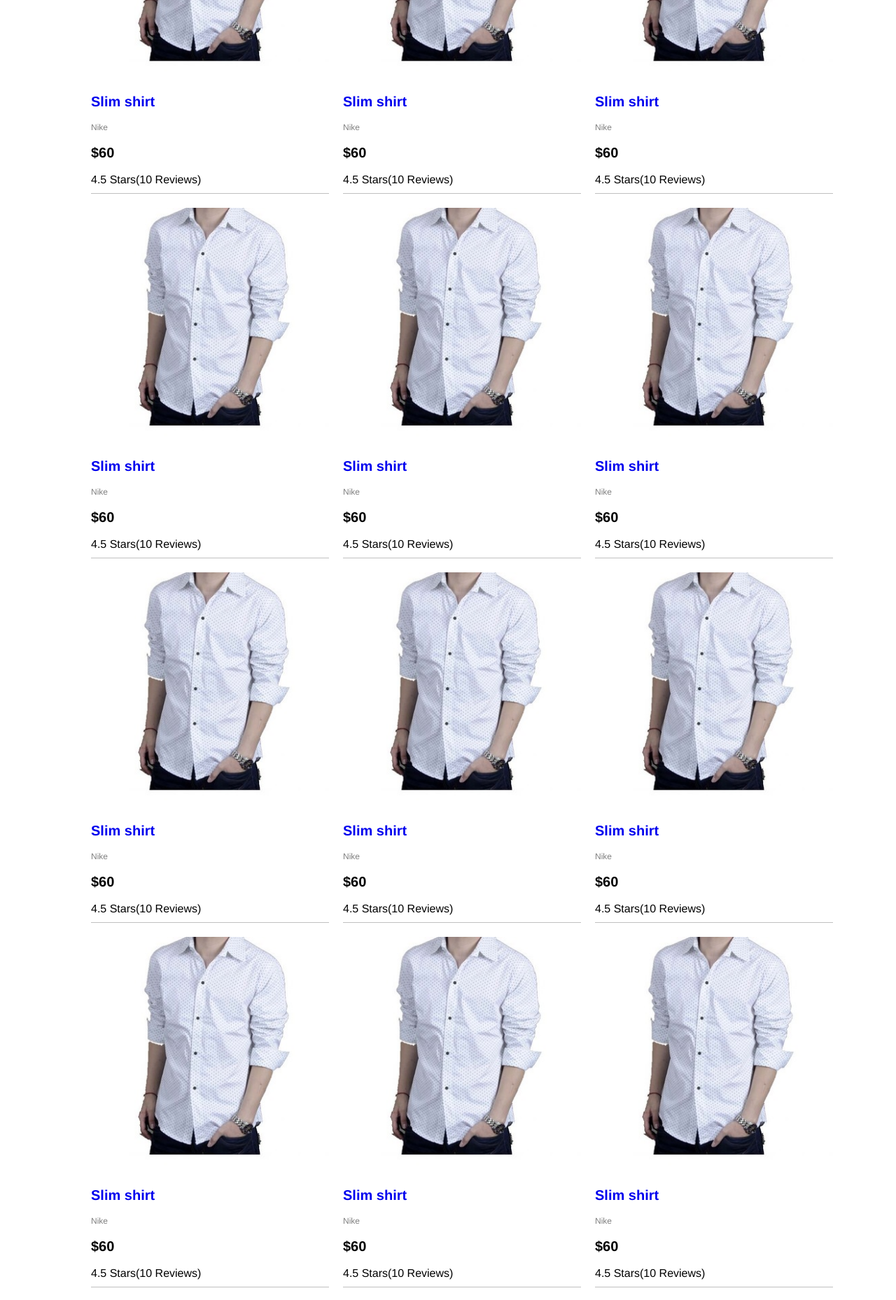
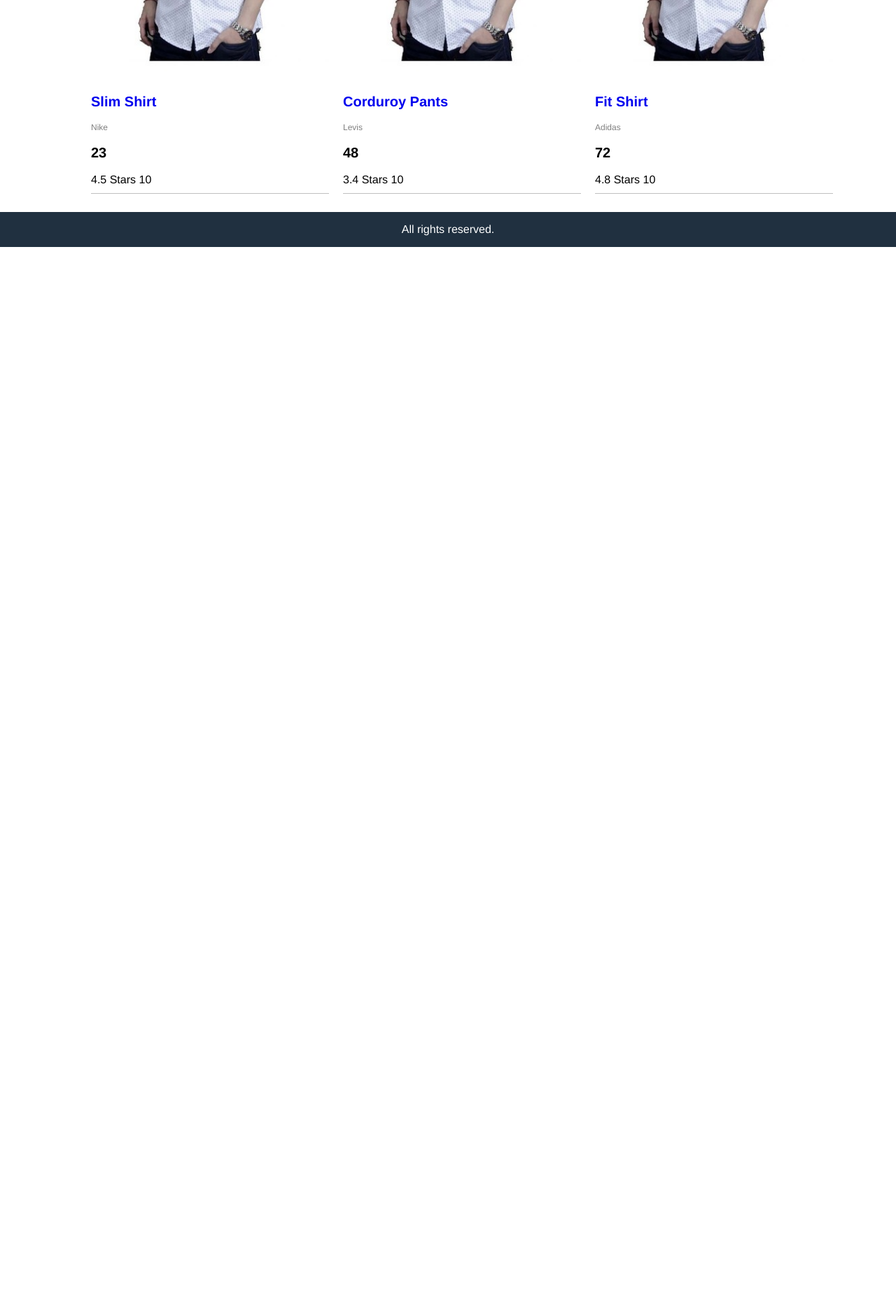
Before and after one commit to mhaji007/Barter, a React (Create React App) app in the folder frontend/: page / in a window 1280 px wide. Shown: the part 300-2158 px from the top of the page at 70% size. After the commit the page ends 800 px from the top, so only its background shows below. Built offline with nearby package versions, Linux system fonts and the light colour scheme.

Commit message:
Render products dynamically

```diff
--- a/frontend/src/App.js
+++ b/frontend/src/App.js
@@ -1,18 +1,24 @@
 import React from 'react';
 import './App.css';
+import data from './data';
 
 function App() {
 
-  const openMenu = () =>{
-    document.querySelector(".sidebar").classList.add("open");
+    const openMenu = () => {
+        document
+            .querySelector(".sidebar")
+            .classList
+            .add("open");
     }
 
-  const closeMenu = () =>{
-    document.querySelector(".sidebar").classList.remove("open");
+    const closeMenu = () => {
+        document
+            .querySelector(".sidebar")
+            .classList
+            .remove("open");
     }
 
-  return (
-    <div className="grid-container">
+    return (<div className="grid-container">
         <header className="header">
             <div className="brand">
                 <button onClick={openMenu}>
@@ -30,157 +36,35 @@ function App() {
             <h3>Shopping Categories</h3>
             <button className="sidebar-close-button" onClick={closeMenu}>x</button>
             <ul>
-            <li><a href="index.html">Pants</a></li>
-            <li><a href="index.html">Shirts</a></li>
+                <li>
+                    <a href="index.html">Pants</a>
+                </li>
+                <li>
+                    <a href="index.html">Shirts</a>
+                </li>
             </ul>
 
         </aside>
         <main className="main">
             <div className="content">
                 <ul className="products">
+                  {
+
+data.products.map(product =>
   <li>
           <div className="product">
-                        <img className="product-image" src="/images/d1.jpg" alt="product"/>
+              <img className="product-image" src={product.image} alt="product"/>
               <div className="product-name">
-                            <a href="product.html">Slim shirt</a>
+                  <a href="product.html">{product.name}</a>
               </div>
-                        <div className="product-brand">Nike</div>
-                        <div className="product-price">$60</div>
-                        <div className="product-rating">4.5 Stars(10 Reviews)</div>
+              <div className="product-brand">{product.brand}</div>
+              <div className="product-price">{product.price}</div>
+              <div className="product-rating">{product.rating } Stars {product.numReviews}</div>
           </div>
-                </li>
-                <li>
-                    <div className="product">
-                        <img className="product-image" src="/images/d1.jpg" alt="product"/>
-                        <div className="product-name">
-                            <a href="product.html">Slim shirt</a>
-                        </div>
-                        <div className="product-brand">Nike</div>
-                        <div className="product-price">$60</div>
-                        <div className="product-rating">4.5 Stars(10 Reviews)</div>
-                    </div>
-                </li>
-                <li>
-                    <div className="product">
-                        <img className="product-image" src="/images/d1.jpg" alt="product"/>
-                        <div className="product-name">
-                            <a href="product.html">Slim shirt</a>
-                        </div>
-                        <div className="product-brand">Nike</div>
-                        <div className="product-price">$60</div>
-                        <div className="product-rating">4.5 Stars(10 Reviews)</div>
-                    </div>
-                </li>
-                <li>
-                    <div className="product">
-                        <img className="product-image" src="/images/d1.jpg" alt="product"/>
-                        <div className="product-name">
-                            <a href="product.html">Slim shirt</a>
-                        </div>
-                        <div className="product-brand">Nike</div>
-                        <div className="product-price">$60</div>
-                        <div className="product-rating">4.5 Stars(10 Reviews)</div>
-                    </div>
-                </li>
-                <li>
-                    <div className="product">
-                        <img className="product-image" src="/images/d1.jpg" alt="product"/>
-                        <div className="product-name">
-                            <a href="product.html">Slim shirt</a>
-                        </div>
-                        <div className="product-brand">Nike</div>
-                        <div className="product-price">$60</div>
-                        <div className="product-rating">4.5 Stars(10 Reviews)</div>
-                    </div>
-                </li>
-                <li>
-                    <div className="product">
-                        <img className="product-image" src="/images/d1.jpg" alt="product"/>
-                        <div className="product-name">
-                            <a href="product.html">Slim shirt</a>
-                        </div>
-                        <div className="product-brand">Nike</div>
-                        <div className="product-price">$60</div>
-                        <div className="product-rating">4.5 Stars(10 Reviews)</div>
-                    </div>
-                </li>
-                <li>
-                    <div className="product">
-                        <img className="product-image" src="/images/d1.jpg" alt="product"/>
-                        <div className="product-name">
-                            <a href="product.html">Slim shirt</a>
-                        </div>
-                        <div className="product-brand">Nike</div>
-                        <div className="product-price">$60</div>
-                        <div className="product-rating">4.5 Stars(10 Reviews)</div>
-                    </div>
-                </li>
-                <li>
-                    <div className="product">
-                        <img className="product-image" src="/images/d1.jpg" alt="product"/>
-                        <div className="product-name">
-                            <a href="product.html">Slim shirt</a>
-                        </div>
-                        <div className="product-brand">Nike</div>
-                        <div className="product-price">$60</div>
-                        <div className="product-rating">4.5 Stars(10 Reviews)</div>
-                    </div>
-                </li>
-                <li>
-                    <div className="product">
-                        <img className="product-image" src="/images/d1.jpg" alt="product"/>
-                        <div className="product-name">
-                            <a href="product.html">Slim shirt</a>
-                        </div>
-                        <div className="product-brand">Nike</div>
-                        <div className="product-price">$60</div>
-                        <div className="product-rating">4.5 Stars(10 Reviews)</div>
-                    </div>
-                </li>
-                <li>
-                    <div className="product">
-                        <img className="product-image" src="/images/d1.jpg" alt="product"/>
-                        <div className="product-name">
-                            <a href="product.html">Slim shirt</a>
-                        </div>
-                        <div className="product-brand">Nike</div>
-                        <div className="product-price">$60</div>
-                        <div className="product-rating">4.5 Stars(10 Reviews)</div>
-                    </div>
-                </li>
-                <li>
-                    <div className="product">
-                        <img className="product-image" src="/images/d1.jpg" alt="product"/>
-                        <div className="product-name">
-                            <a href="product.html">Slim shirt</a>
-                        </div>
-                        <div className="product-brand">Nike</div>
-                        <div className="product-price">$60</div>
-                        <div className="product-rating">4.5 Stars(10 Reviews)</div>
-                    </div>
-                </li>
-                <li>
-                    <div className="product">
-                        <img className="product-image" src="/images/d1.jpg" alt="product"/>
-                        <div className="product-name">
-                            <a href="product.html">Slim shirt</a>
-                        </div>
-                        <div className="product-brand">Nike</div>
-                        <div className="product-price">$60</div>
-                        <div className="product-rating">4.5 Stars(10 Reviews)</div>
-                    </div>
-                </li>
-                <li>
-                    <div className="product">
-                        <img className="product-image" src="/images/d1.jpg" alt="product"/>
-                        <div className="product-name">
-                            <a href="product.html">Slim shirt</a>
-                        </div>
-                        <div className="product-brand">Nike</div>
-                        <div className="product-price">$60</div>
-                        <div className="product-rating">4.5 Stars(10 Reviews)</div>
-                    </div>
-                </li>
+      </li>)
+                  }
+
+
 
                 </ul>
             </div>
--- /dev/null
+++ b/frontend/src/data.js
@@ -0,0 +1,31 @@
+export default {
+    products:[{
+        name: 'Slim Shirt',
+        category:'Shirt',
+        image:'/images/d1.jpg',
+        price:23,
+        brand:'Nike',
+        rating:4.5,
+        numReviews:10
+    },
+    {
+        name: 'Corduroy Pants',
+        category:'Pants',
+        image:'/images/d1.jpg',
+        price:48,
+        brand:'Levis',
+        rating:3.4,
+        numReviews:10
+    },
+    {
+        name: 'Fit Shirt',
+        category:'Pants',
+        image:'/images/d1.jpg',
+        price:72,
+        brand:'Adidas',
+        rating:4.8,
+        numReviews:10
+    },
+
+    ]
+}
```
Lines whose indentation alone changed are shown as unchanged.
